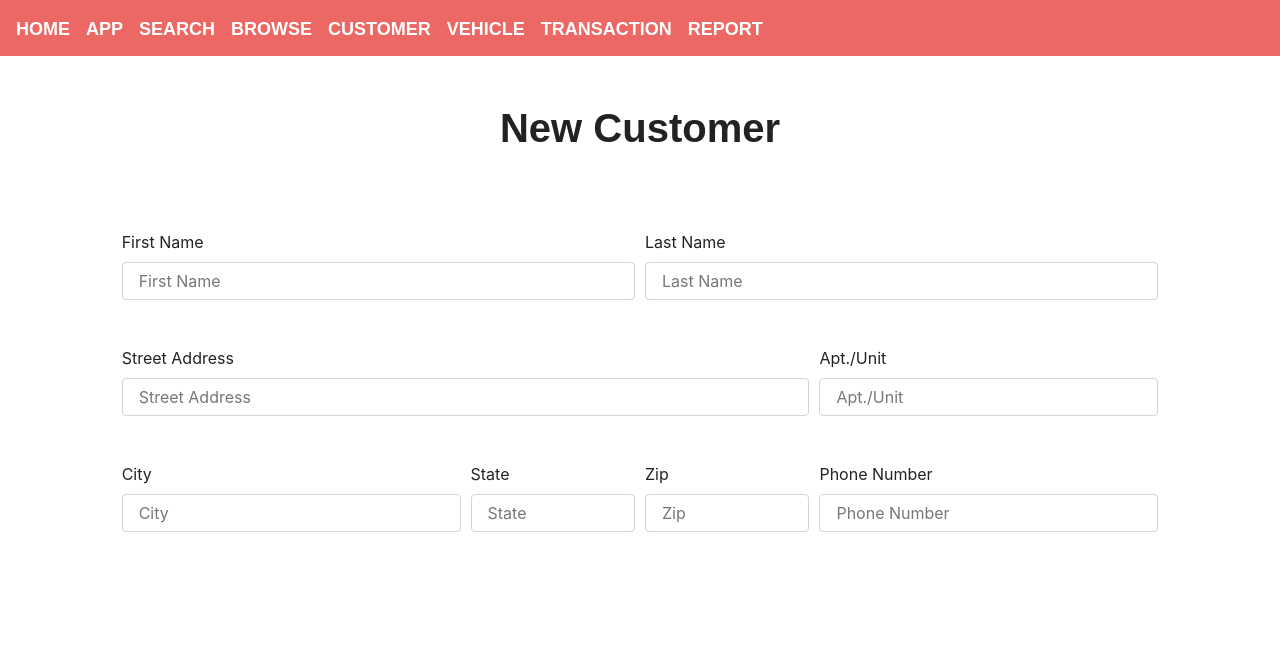
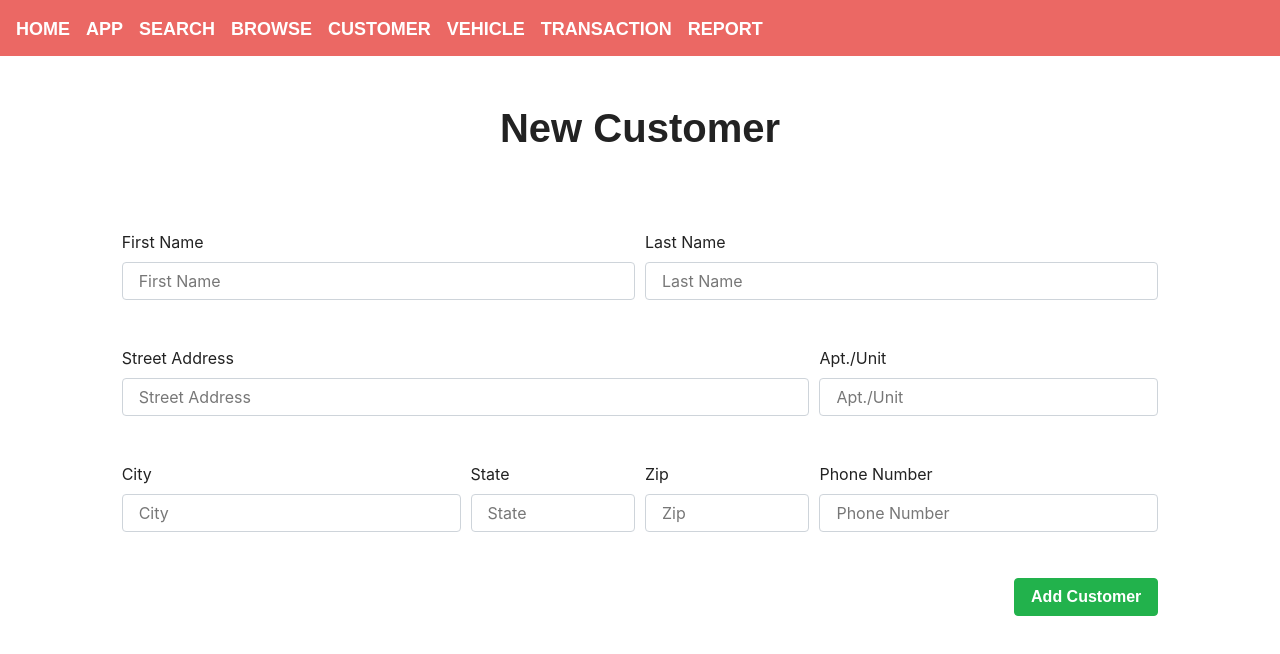
Before and after one commit to kylecox213/AutoMate, a React (Create React App) app in the folder client/: page /app in a window 1280 px wide. Shown: the top 654 px of the page. Built offline with nearby package versions, Linux system fonts and the light colour scheme; a web font is replaced by a local one.

Commit message:
added Add Customer button; fixed errors in JSX form fields for homepage.js

```diff
--- a/client/src/pages/Homepage.js
+++ b/client/src/pages/Homepage.js
@@ -122,6 +122,16 @@ class Homepage extends React.Component {
                   />
                 </Col>
               </div>
+              <div className="form-row" style={{ marginTop: "30px" }}>
+                <Col size="sm-10" />
+                <Col size="sm-2">
+                  <FormBtn
+                    type="submit"
+                    className="btn btn-block"
+                    onClick={this.handleAdd}
+                    >Add Customer</FormBtn>
+                </Col>
+              </div>
             </form>
           </Col>
           <Col size="md-1" />
```
